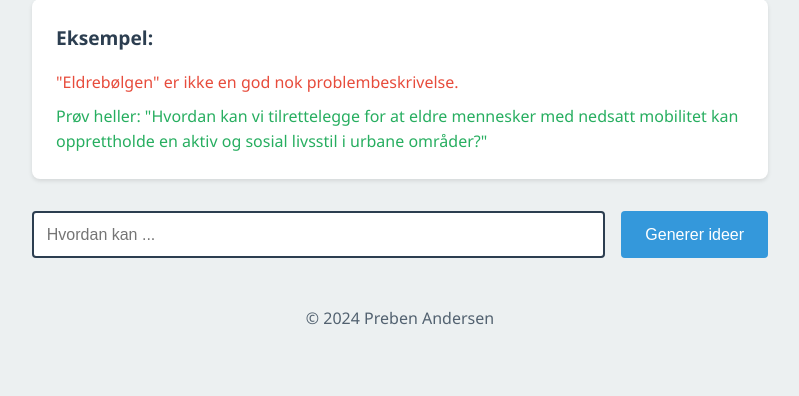
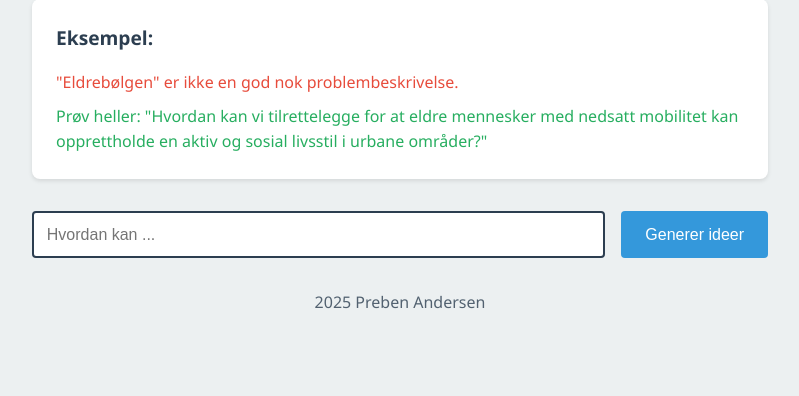
Before and after one commit to donadelicc/idea-generator, a Flask app: page / in a window 1280 px wide. Shown: the part 225-621 px from the top of the page, without its empty margins (240-1039 px from the left). Run offline with Flask 3, Linux system fonts and the light colour scheme.

Commit message:
Deploy P3.4

```diff
--- a/static/styles/index.css
+++ b/static/styles/index.css
@@ -115,7 +115,7 @@ button:hover {
 }
 
 footer {
-    margin-top: 3rem;
+    margin-top: auto;
     text-align: center;
     color: var(--primary);
     opacity: 0.8;
--- a/templates/index.html
+++ b/templates/index.html
@@ -5,6 +5,7 @@
     <meta name="viewport" content="width=device-width, initial-scale=1.0">
     <title>Syretest AI</title>
     <link rel="stylesheet" href="{{ url_for('static', filename='styles/index.css') }}">
+    <link rel="icon" href="{{ url_for('static', filename='images/logo.png') }}">
 </head>
 <body>
     <div class="container">
@@ -46,7 +47,7 @@
         </main>
 
         <footer>
-            <p>&copy; 2024 Preben Andersen</p>
+            <p> 2025 Preben Andersen</p>
         </footer>
     </div>
 </body>
```
